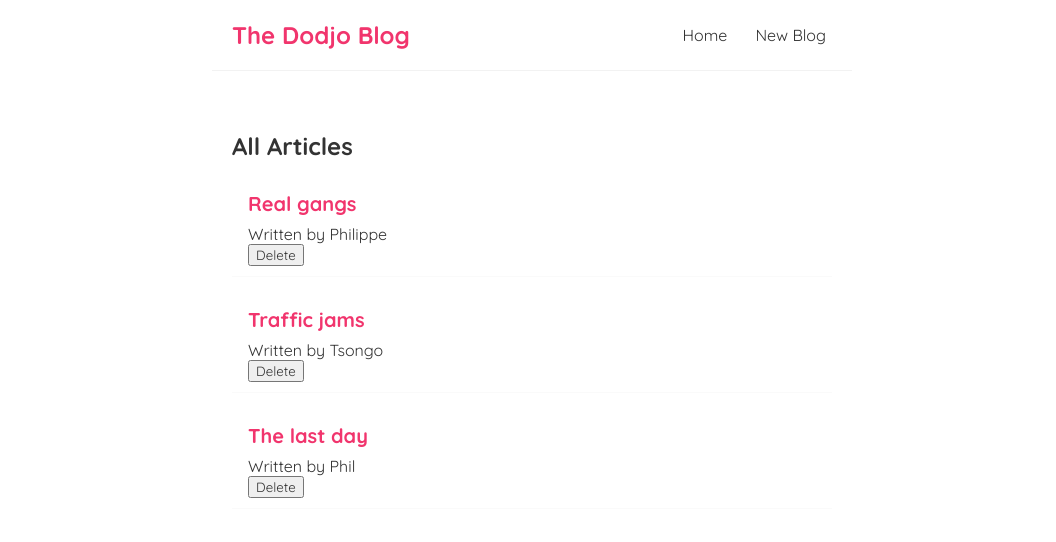
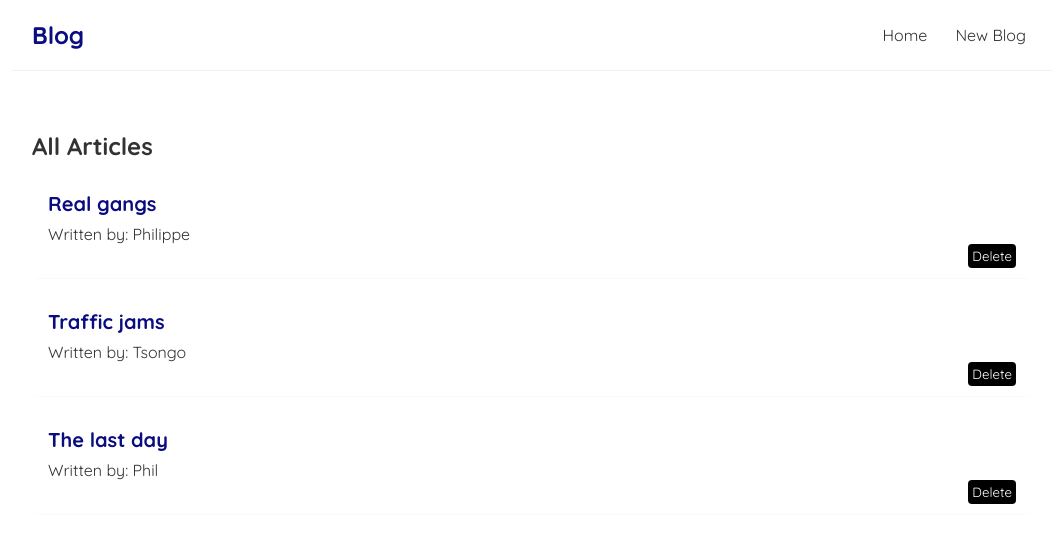
Before and after one commit to PhilippeTsongo/React-Blog, a React (Create React App) app: page / in a window 1280 px wide. Shown: the top 542 px of the page, without its empty margins (108-1164 px from the left). Built offline with nearby package versions, Linux system fonts and the light colour scheme; data requests are answered from the project's data file.

Commit message:
development of reusable fetch Data component

```diff
--- a/package.json
+++ b/package.json
@@ -8,6 +8,7 @@
     "@testing-library/user-event": "^13.5.0",
     "react": "^18.2.0",
     "react-dom": "^18.2.0",
+    "react-router-dom": "^6.21.1",
     "react-scripts": "5.0.1",
     "web-vitals": "^2.1.4",
     "webpack-dev-middleware": "^6.1.1"
--- a/src/App.js
+++ b/src/App.js
@@ -1,15 +1,24 @@
 import Navbar from './Navbar';
-import Home from './Home';
+
+import { BrowserRouter as Router, Routes, Route } from "react-router-dom";
+import IndexRouter from './Routes/IndexRouter';
 
 function App() {
 
    return (
-      <div className="App">
-         <Navbar />
-         <div className="content">
-            <Home />
+
+      <Router>
+         <div className="App">
+            <Navbar />
+            <div className="content">
+               <Routes>
+                  {IndexRouter.map(({ path, element }) => (
+                  <Route key={path} path={path} element={element} />
+                  ))}
+               </Routes>
+            </div>
          </div>
-      </div>
+      </Router>
    );
 }
 
--- /dev/null
+++ b/src/BlogDetails.js
@@ -0,0 +1,13 @@
+import { useParams } from "react-router-dom";
+
+const BlogDetails = () => {
+
+    const { id } = useParams();
+    return (
+        <div className="blog-details">
+            <h2>Blog Details {id} </h2>
+        </div>
+     );
+}
+
+export default BlogDetails;
--- a/src/BlogList.js
+++ b/src/BlogList.js
@@ -1,3 +1,5 @@
+import { Link } from "react-router-dom";
+
 const BlogList = ({blogs, title, handleDelete}) => {
 
     return (
@@ -5,9 +7,15 @@ const BlogList = ({blogs, title, handleDelete}) => {
             <h2> {title} </h2>
             {blogs.map((blog) => (
                 <div className="blog-preview" key={blog.id}>
-                    <h2>{ blog.title}</h2>
-                    <p>Written by { blog.author}</p>
-                    <button onClick={ () => handleDelete(blog.id)}>Delete</button>
+
+                    <Link to={`blog/${blog.id}`}>
+                        <h2>{ blog.title}</h2>
+                        <p>Written by: { blog.author}</p>
+                    </Link>
+
+                    <div className="delete">
+                        <button onClick={ () => handleDelete(blog.id)}>Delete</button>
+                    </div>
                 </div>
             ))}
         </div>
--- /dev/null
+++ b/src/Create.js
@@ -0,0 +1,9 @@
+const Create = () => {
+    return (
+        <div className="create">
+            <h2>Add a New Article</h2>
+        </div>
+    );
+}
+
+export default Create;
--- a/src/Home.js
+++ b/src/Home.js
@@ -1,28 +1,21 @@
-import { useState, useEffect } from "react";
 import BlogList from "./BlogList";
+
+import useFetch from "./useFetch";
 
 const Home = () => {
 
-    const [blogs, setBlogs] = useState(null);
-
+    const { data: blogs, isPending, error, setData } = useFetch('http://localhost:8000/blogs');
 
     const handleDelete = (id) => {
         const newBlogs = blogs.filter(blog => blog.id !== id );
-        setBlogs(newBlogs)
+        setData(newBlogs)
     }
-
-    useEffect( () => {
-        fetch('http://localhost:8000/blogs')
-            .then((response) => {
-                return response.json();
-            })
-            .then((data) => {
-                setBlogs(data);
-            })
-    }, []);
 
     return (
         <div className="home">
+            { isPending && <div>Loading</div>}
+            { error && <div>{ error } </div>}
+
            { blogs && <BlogList blogs={blogs} title="All Articles" handleDelete={handleDelete} /> }
         </div>
      );
--- a/src/Navbar.js
+++ b/src/Navbar.js
@@ -1,10 +1,12 @@
+import { Link } from "react-router-dom";
+
 const Navbar = () => {
     return (
         <nav className="navbar">
-            <h1>The Dodjo Blog</h1>
+            <h1>Blog</h1>
             <div className="links">
-                <a href="/">Home</a>
-                <a href="/create">New Blog</a>
+                <Link to="/">Home</Link>
+                <Link to="create">New Blog</Link>
             </div>
         </nav>
      );
--- /dev/null
+++ b/src/Routes/IndexRouter.js
@@ -0,0 +1,27 @@
+// routes.js
+
+import Home from '../Home';
+import Create from '../Create';
+import BlogDetails from '../BlogDetails';
+// Import other components as needed
+
+const routes = [
+  {
+    name: '/',
+    path: '/',
+    element: <Home />,
+  },
+  {
+    name: 'create',
+    path: '/create',
+    element: <Create />,
+  },
+  {
+    name: 'blog-details',
+    path: 'blog/:id',
+    element: <BlogDetails />
+  }
+  // Add more routes as needed
+];
+
+export default routes;
--- a/src/index.css
+++ b/src/index.css
@@ -10,12 +10,12 @@
 	padding: 20px;
 	display: flex;
 	align-items: center;
-  max-width: 600px;
+	max-width: 1000px;
 	margin: 0 auto;
 	border-bottom: 1px solid #f2f2f2;
 }
 .navbar h1 {
-  color: #f1356d;
+  	color: #0a0c80;
 }
 .navbar .links {
   	margin-left: auto;
@@ -26,10 +26,10 @@
 	padding: 6px;
 }
 .navbar a:hover {
-  color: #f1356d;
+  	color: #0a0c80;
 }
 .content {
-  max-width: 600px;
+	max-width: 1000px;
 	margin: 40px auto;
 	padding: 20px;
 }
@@ -39,12 +39,34 @@
 	padding: 10px 16px;
 	margin: 20px 0;
 	border-bottom: 1px solid #fafafa;
+	border-radius: 8px;
 }
 .blog-preview:hover {
-  box-shadow: 1px 3px 5px rgba(0,0,0,0.1);
+	box-shadow: 1px 3px 5px #0a0c80;
 }
+
 .blog-preview h2 {
 	font-size: 20px;
-  color: #f1356d;
+	color: #0a0c80;
 	margin-bottom: 8px;
 }
+.blog-preview a{
+  	text-decoration: none;
+}
+
+.blog-preview .delete{
+	text-align: right;
+}
+
+.blog-preview .delete button{
+	background-color: rgb(0, 0, 0);
+	color: #ffff;
+	border: none;
+	border-radius: 4px;
+	padding: 4px;
+}
+
+.blog-preview:hover .delete button:hover {
+	background-color: rgb(200, 0, 0);
+	cursor: pointer;
+  }
--- /dev/null
+++ b/src/useFetch.js
@@ -0,0 +1,35 @@
+
+import { useState, useEffect } from "react";
+
+const useFetch = ( (url) => {
+
+    const [data, setData] = useState(null);
+    const [isPending, setIsPending] = useState(true);
+    const [error, setError] = useState(null);
+
+    useEffect( () => {
+
+        setTimeout(() => {
+            fetch(url)
+                .then((response) => {
+                    if(!response.ok){
+                        throw Error('Failed to fetch data from the resouce');
+                    }
+                    return response.json();
+                })
+                .then((data) => {
+                    setData(data);
+                    setIsPending(false);
+                    setError(null);
+                })
+                .catch((err) =>{
+                    setError(err.message);
+                    setIsPending(false);
+                })
+        }, 1000)
+    }, [url]);
+
+    return { data, setData, isPending, error }
+})
+
+export default useFetch
```
Also changed, not shown: 1 other file (tests, documents, lock files or other folders). Lines whose indentation alone changed are shown as unchanged.
